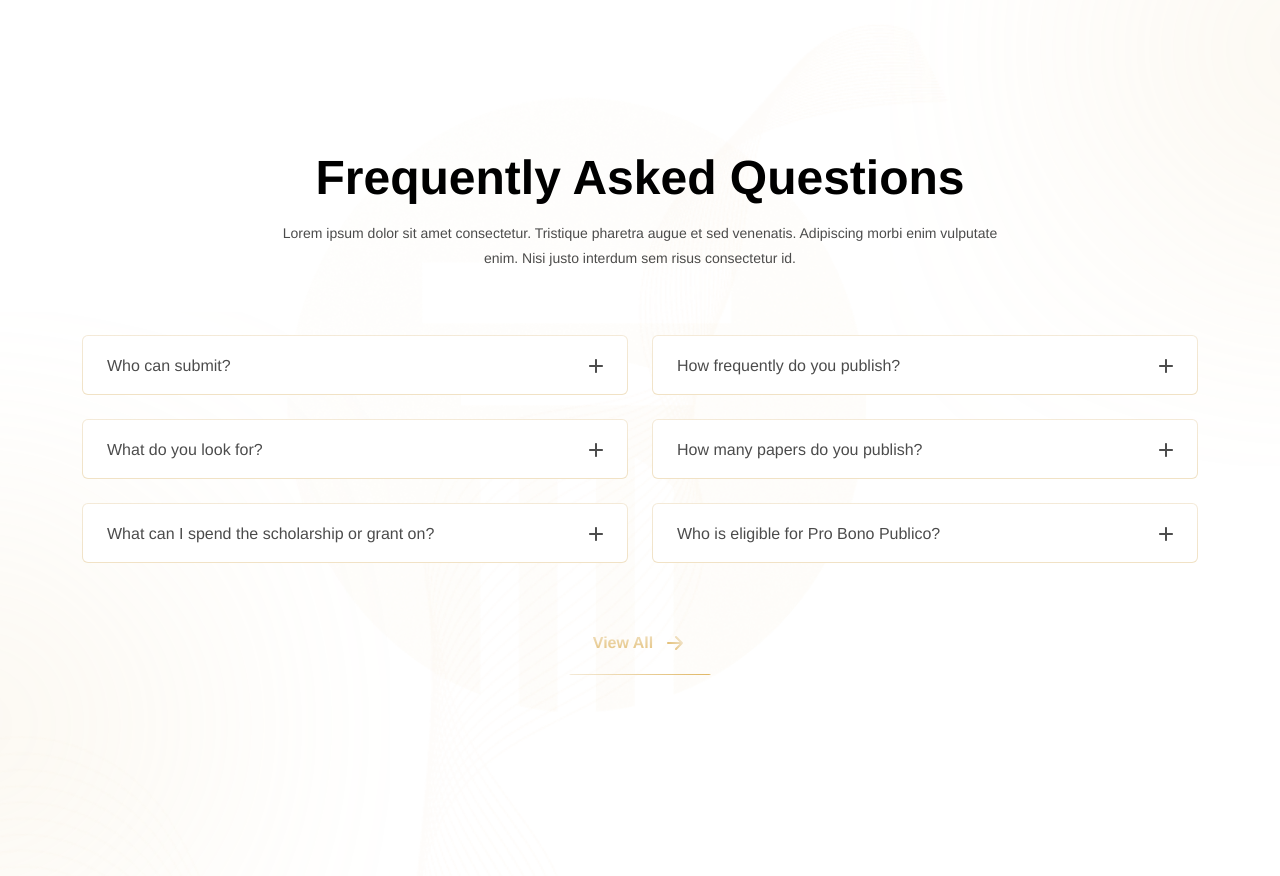
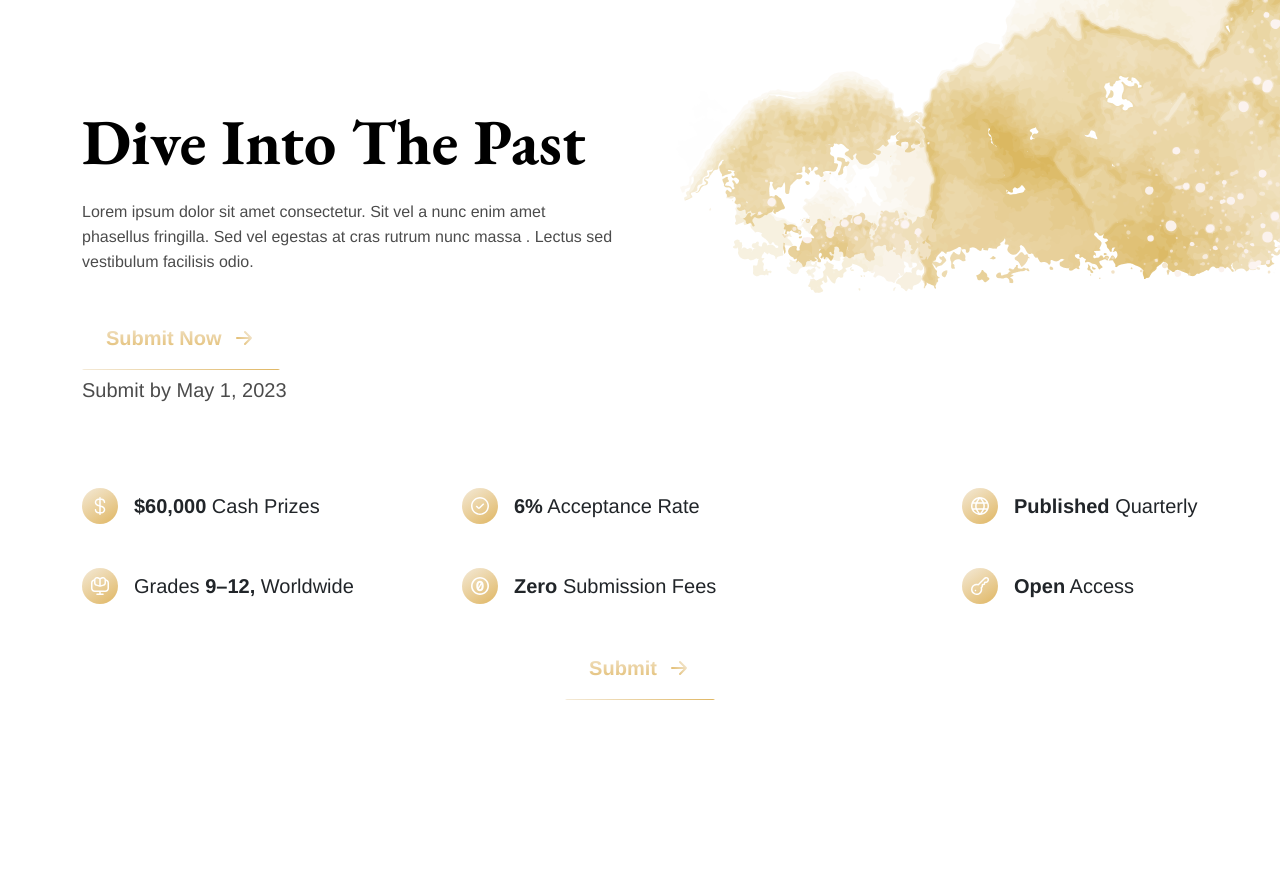
Before and after one commit to Rohit-Dhaka/julian--2, a plain HTML site: page index.html in a window 1280 px wide. Shown: the top 876 px of the page. After the commit the page ends 800 px from the top, so only its background shows below. Drawn offline with nearby package versions, Linux system fonts and the light colour scheme.

Commit message:
_12th section

```diff
--- a/assets/css/style.css
+++ b/assets/css/style.css
@@ -659,6 +659,16 @@
 
 
 }
+
+.max-w-534{
+    max-width: 534px;
+}
+.pb-66{
+    padding-bottom: 66px;
+}
+.max-w-236{
+    max-width: 236px !important;
+}
 .pt-20{
     padding-top: 20px;
 }
@@ -666,6 +676,10 @@
     left: 0;
     top: 0;
 
+}
+.group11 {
+    right: 0;
+    top: -22%;
 }
 .Ellipse0102{
     right: 0;
@@ -915,6 +929,9 @@
     .pb-lg-64{
         padding-bottom: 64px !important;
     }
+    .pb-lg-38{
+        padding-bottom: 38px !important;
+    }
 }
 
 @media (max-width: 1200px) {
--- a/index.html
+++ b/index.html
@@ -913,7 +913,7 @@
       </div>
     </div>
   </section>
-  <section class="bg-fre-img position-relative">
+  <section class="bg-fre-img position-relative d-none">
     <img src="./assets/img/svg/Ellipse101.svg" alt="Ellipse101"
       class="position-absolute Ellipse101 z-0   max-w-390 w-100 ">
     <img src="./assets/img/svg/Ellipse102.svg" alt="Ellipse102"
@@ -1030,6 +1030,73 @@
       </div>
     </div>
   </section>
+  <section class="position-relative" id="grants">
+    <img src="./assets/img/Group11.png" alt="group11" class="position-absolute group11 z-n1  d-none d-lg-block">
+    <div class="container max-w-1140">
+      <div class="pb-lg-38 z-1">
+        <h2 class="fs-7xl fw-bold line-height-83 m-0 color-black pt-lg-100 pt-sm-60  font-Eb-Garamond ">Dive Into
+          The Past</h2>
+        <h6 class="max-w-534 fs-lg pt-3 m-0 color-black opacity-7 pb-32 line-height-25 fw-normal font-Helvetica">Lorem ipsum dolor
+          sit amet consectetur. Sit vel a nunc enim amet phasellus fringilla. Sed vel egestas at cras rutrum nunc massa
+          . Lectus sed vestibulum facilisis odio.</h6>
+        <button class="btn-1  border-0  d-flex gap-10 align-items-center py-3 px-4  duration-300"><span
+            class="text z-1 fw-bold fs-xl line-height-32 font-Helvetica heading">Submit Now</span>
+          <img src="./assets/img/svg/arrowbtn.svg" alt="arrowbtn"></button>
+        <h6 class="fs-xl fw-noraml line-height-32 font-Helvetica pt-1 color-black opacity-7 m-0">Submit by May 1, 2023</h6>
+      </div>
+      <div class="pb-66">
+        <div class="row  pt-44 ">
+          <div class="col-lg-4 col-sm-6  col-12 ">
+            <div class="d-flex gap-lg-3 gap-2 align-items-center">
+              <img src="./assets/img/svg/Cash.svg" alt="Cash">
+              <h6 class="fs-xl fw-normal line-height-32  m-0 font-Helvetica"><span class="fw-bold ">$60,000</span> Cash
+                Prizes</h6>
+            </div>
+          </div>
+          <div class="col-lg-4 col-sm-6  col-12  pt-4 pt-sm-0  d-lg-flex d-block justify-content-center  ">
+            <div class="d-flex gap-lg-3 gap-2 align-items-center max-w-255 w-100">
+              <img src="./assets/img/svg/Acceptance.svg" alt="Acceptance">
+              <h6 class="fs-xl fw-normal line-height-32  m-0 font-Helvetica"><span class="fw-bold">6%</span> Acceptance
+                Rate</h6>
+            </div>
+          </div>
+          <div class="col-lg-4 col-sm-6  col-12  d-lg-flex pt-4 pt-lg-0 d-block justify-content-end">
+            <div class="d-flex gap-lg-3 gap-2  align-items-center max-w-236 w-100">
+              <img src="./assets/img/svg/Quarterly.svg" alt="Quarterly">
+              <h6 class="fs-xl fw-normal line-height-32  m-0 font-Helvetica"><span
+                  class="fw-bold ">Published</span> Quarterly</h6>
+            </div>
+          </div>
+          <div class="col-lg-4 col-sm-6  col-12  pt-lg-44 pt-4 ">
+            <div class="d-flex gap-lg-3 gap-2 align-items-center ">
+              <img src="./assets/img/svg/Grades.svg" alt="Grades">
+              <h6 class="fs-xl fw-normal line-height-32  m-0 font-Helvetica">Grades<span
+                  class="fw-bold"> 9–12, </span>Worldwide</h6>
+            </div>
+          </div>
+          <div class="col-lg-4 col-sm-6  col-12 pt-lg-44 pt-4 d-lg-flex d-block justify-content-center">
+            <div class="d-flex gap-lg-3 gap-2 align-items-center max-w-255 w-100  ">
+              <img src="./assets/img/svg/Zero.svg" alt="Zero">
+              <h6 class="fs-xl fw-normal line-height-32  m-0 font-Helvetica"><span class="fw-bold">Zero</span> Submission
+                Fees</h6>
+            </div>
+          </div>
+          <div class="col-lg-4 col-sm-6  col-12  pt-lg-44 pt-4 d-lg-flex d-block justify-content-end">
+            <div class="d-flex gap-lg-3 gap-2 align-items-center max-w-236 w-100 ">
+              <img src="./assets/img/svg/Access.svg" alt="Access">
+              <h6 class="fs-xl fw-normal line-height-32  m-0 font-Helvetica"><span class="fw-bold">Open</span> Access
+              </h6>
+            </div>
+          </div>
+        </div>
+        <div class="d-flex w-100  justify-content-center pt-32">
+          <button class="btn-1  border-0  d-flex gap-10 align-items-center py-3 px-4  duration-300"><span
+              class="text z-1 fw-bold fs-xl line-height-32 font-Helvetica heading">Submit</span>
+            <img src="./assets/img/svg/arrowbtn.svg" alt="arrowbtn"></button>
+        </div>
+      </div>
+    </div>
+  </section>
 
   <script src="https://cdnjs.cloudflare.com/ajax/libs/jquery/3.7.1/jquery.min.js"
     integrity="sha512-v2CJ7UaYy4JwqLDIrZUI/4hqeoQieOmAZNXBeQyjo21dadnwR+8ZaIJVT8EE2iyI61OV8e6M8PP2/4hpQINQ/g=="
```
